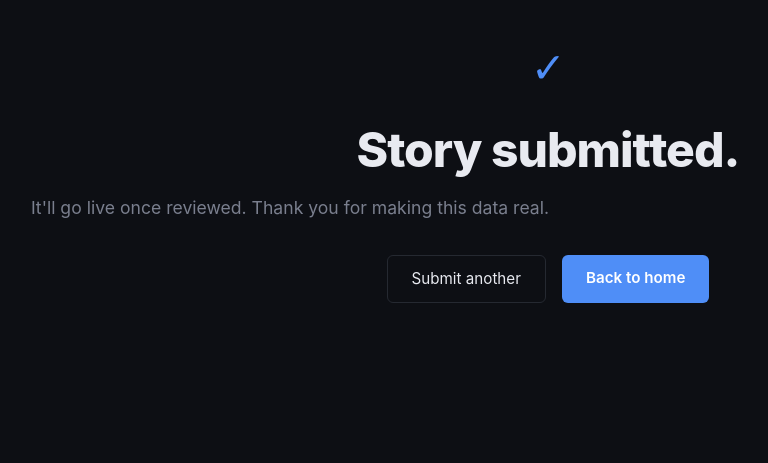
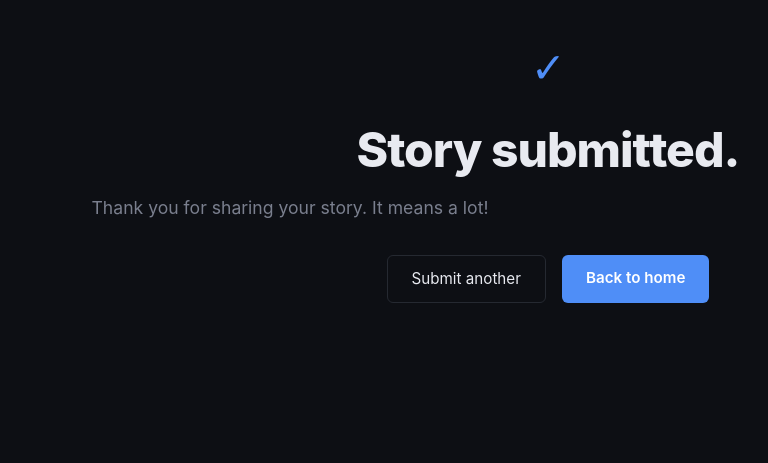
Before and after one commit to AgarwalTa/joblens, a Flask app: page /submit/success in a window 1280 px wide. Shown: the part 133-596 px from the top of the page, without its empty margins (92-860 px from the left). Run offline with Flask 3, Linux system fonts and the light colour scheme.

Commit message:
update success page message

```diff
--- a/templates/success.html
+++ b/templates/success.html
@@ -5,7 +5,7 @@
 <section class="hero" style="text-align:center; padding: 4rem 0;">
   <div class="success-icon">✓</div>
   <h1>Story submitted.</h1>
-  <p style="margin-top:1rem;">It'll go live once reviewed. Thank you for making this data real.</p>
+  <p style="margin-top:1rem;">Thank you for sharing your story. It means a lot!</p>
   <div style="margin-top:2rem; display:flex; gap:1rem; justify-content:center;">
     <a href="/submit" class="btn-secondary">Submit another</a>
     <a href="/" class="btn-submit">Back to home</a>
```
